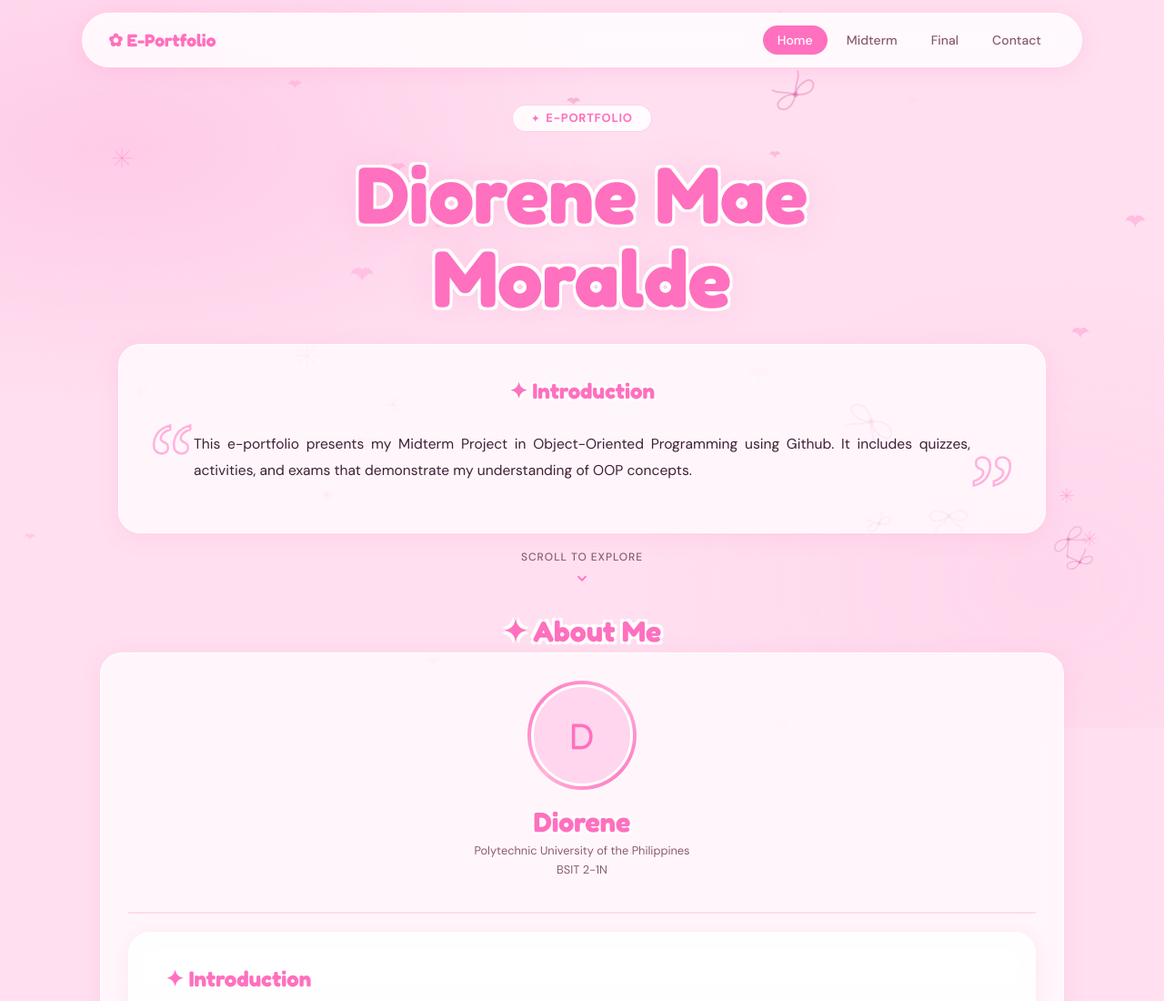
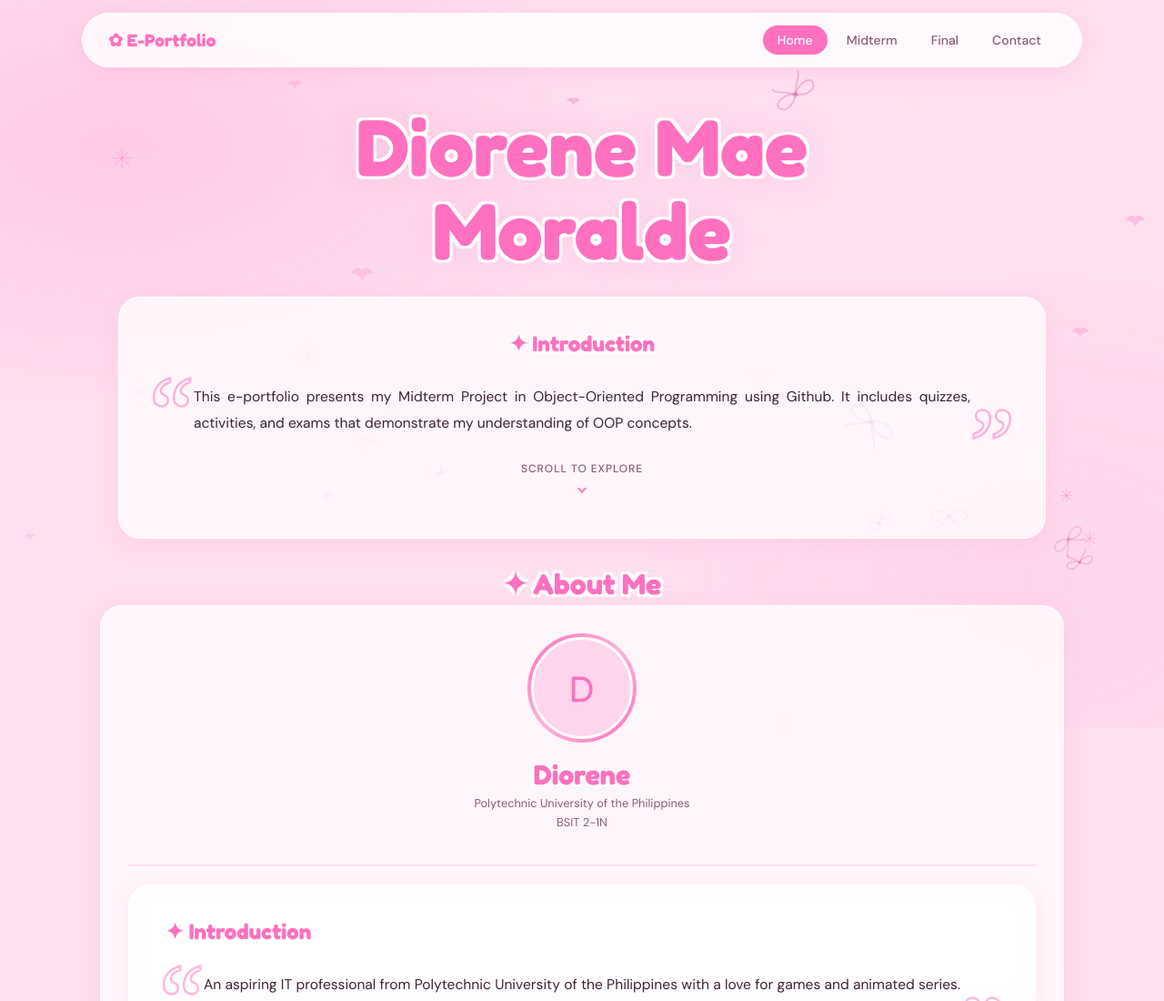
Before and after one commit to cu2morrow-2gether/oop, a plain HTML site: page index.html in a window 1280 px wide. Shown: the top 1100 px of the page at 91% size. Drawn offline with Linux system fonts and the light colour scheme.

Commit message:
index.html

```diff
--- a/index.html
+++ b/index.html
@@ -357,7 +357,6 @@
 
 <!-- HERO -->
 <section class="hero" id="home">
-  <div class="hero-badge">E-Portfolio</div>
   <h1>Diorene Mae<br>Moralde</h1>
 
   <div class="card intro-box hero-intro style="padding:14px 30px;">
@@ -370,7 +369,6 @@
       </p>
       <span class="big-q close">&rdquo;</span>
     </div>
-  </div>
 
   <!-- SCROLL -->
   <div class="scroll-cue">
```
